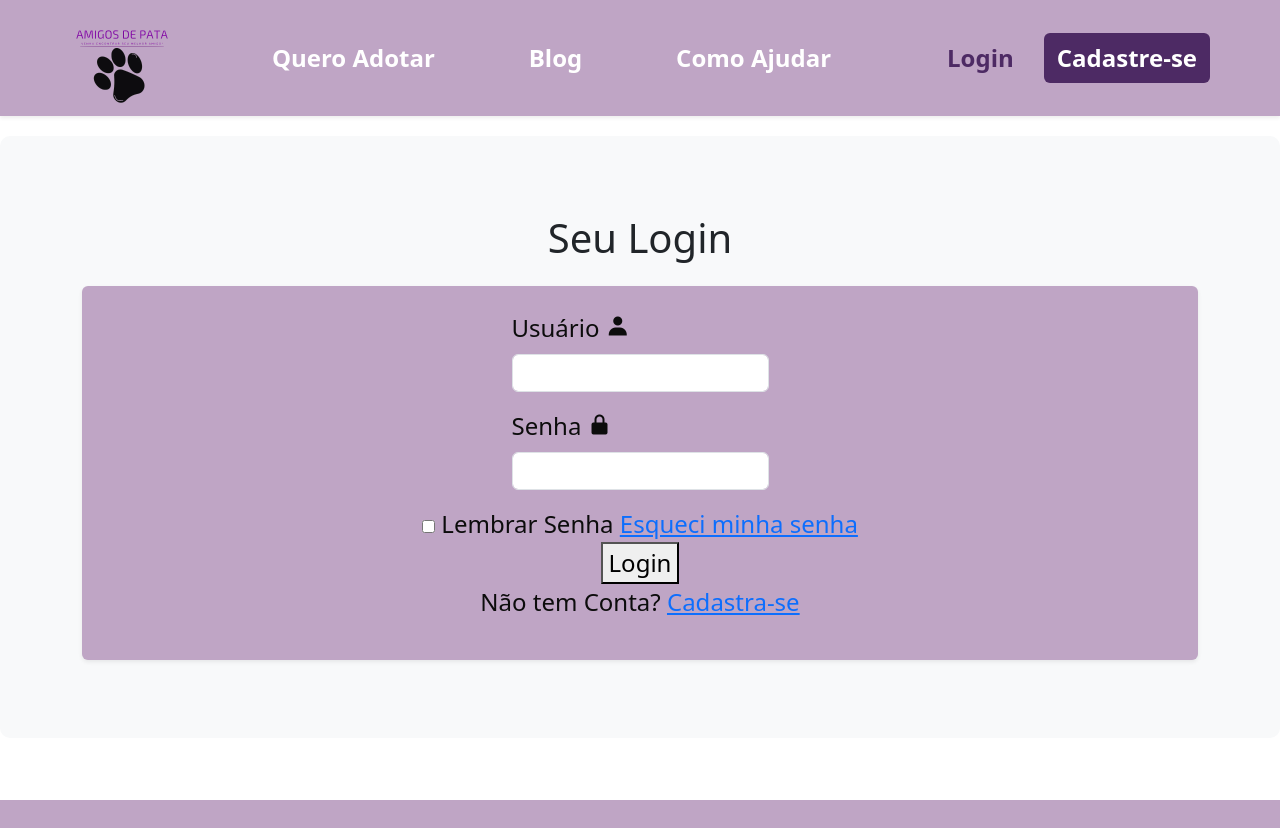
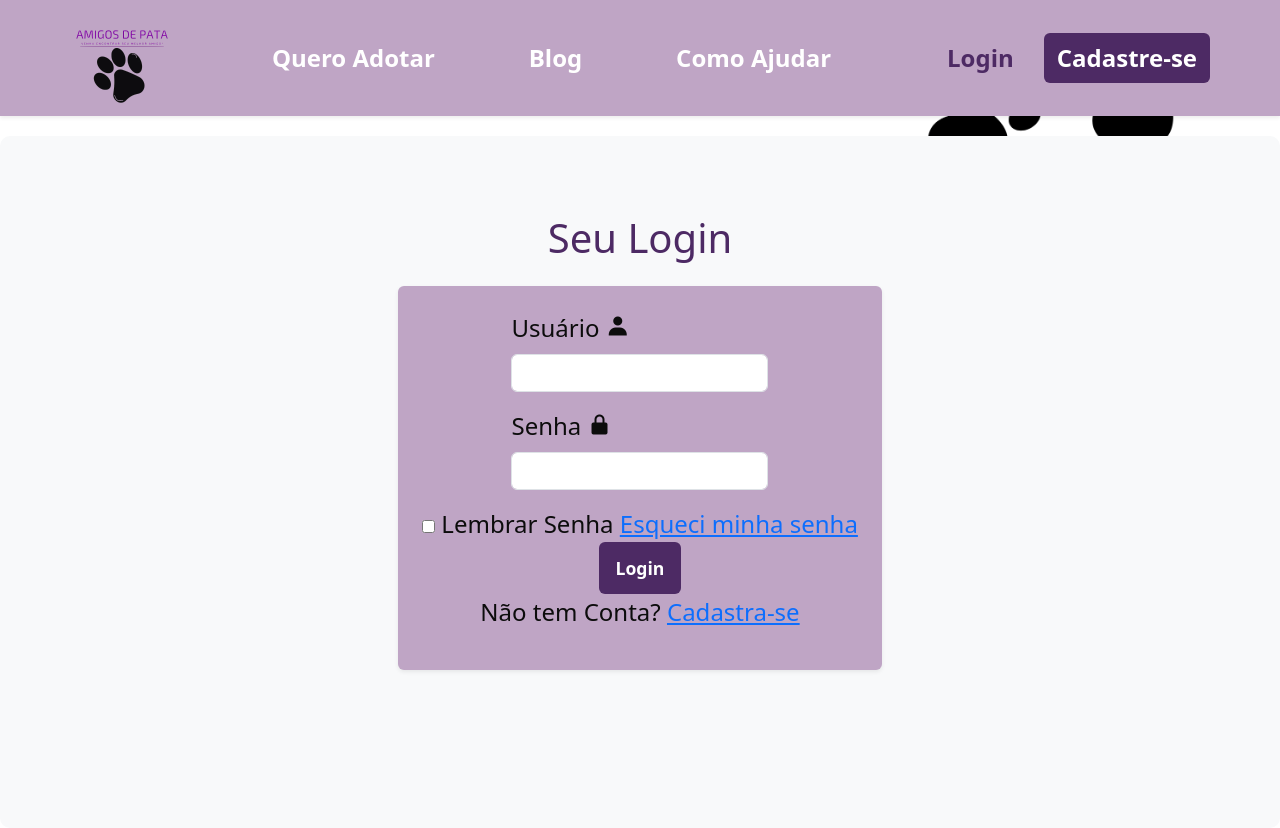
Before and after one commit to santos-joao/Adocao.Animais, a Flask app: page /login in a window 1280 px wide. Before the commit the page ends 800 px from the top, so only its background shows below. Run offline with Flask 3, Linux system fonts and the light colour scheme.

Commit message:
Login e Cadastro
Feito alterações no botão do login e do cadastro, também colocado uma imagem de fundo

```diff
--- a/static/style.css
+++ b/static/style.css
@@ -252,7 +252,6 @@
   background-image: url(img/Cards/patinhas.png);
   background-size: 100%;
   background-position: left 260px;
-  background-color: transparent;
   border-radius: 10px;
   padding: 20px;
   color: rgb(12, 12, 12);
@@ -268,3 +267,31 @@
   border-radius: 10px;
   padding: 10px;
 }
+
+#body_login{
+ background-image: url(img/Cards/patinhas.png);
+ background-size: 100%;
+}
+
+#container_login{
+  display: flex;
+  flex-direction: column;
+  justify-content: center;
+  align-items: center;
+  background: transparent;
+
+  margin-bottom: 5rem;
+  color: rgb(77, 42, 100);
+}
+
+#container_login .button{
+  background-color: rgb(77, 42, 100);
+  color: white;
+  font-size: 1.1rem;
+  display: flex;
+  justify-content: center;
+  align-items: center;
+  padding: 0.75rem 1rem;
+  text-decoration: none;
+  font-weight: bold;
+}
--- a/templates/login.html
+++ b/templates/login.html
@@ -9,7 +9,7 @@
   <link rel="stylesheet" href="{{ url_for('static', filename='style.css') }}">
 
 </head>
-<body>
+<body id="body_login">
 <nav class="navbar navbar-expand-lg navbar-dark is-navbar-dark w-100 shadow-sm">
   <div class="container px-0">
 
@@ -46,8 +46,8 @@
       </div>
   </div>
 </nav>
-<div class="bg-light">
-    <div class="container py-5">
+<div class="bg-light" id="container_login" >
+    <div class="container py-5" id="container_login">
       <h1 class="mb-4">Seu Login</h1>
       {% if erro %}
       <div class="alert alert-danger" role="alert">
@@ -72,7 +72,7 @@
           </label>
           <a href="#"> Esqueci minha senha</a>
         </div>
-        <button type="submit">Login</button>
+        <button class="btn btn-custom" type="submit">Login</button>
         <div>
           <p>Não tem Conta?
           <a href="#">Cadastra-se</a></p>
```
Also changed, not shown: templates/cadastro.html (+4 -4 lines).
